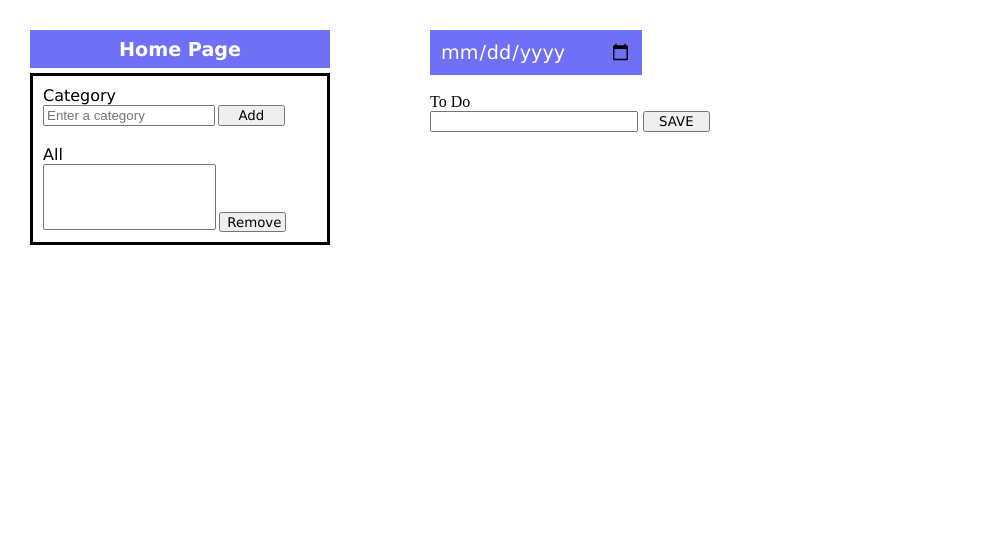
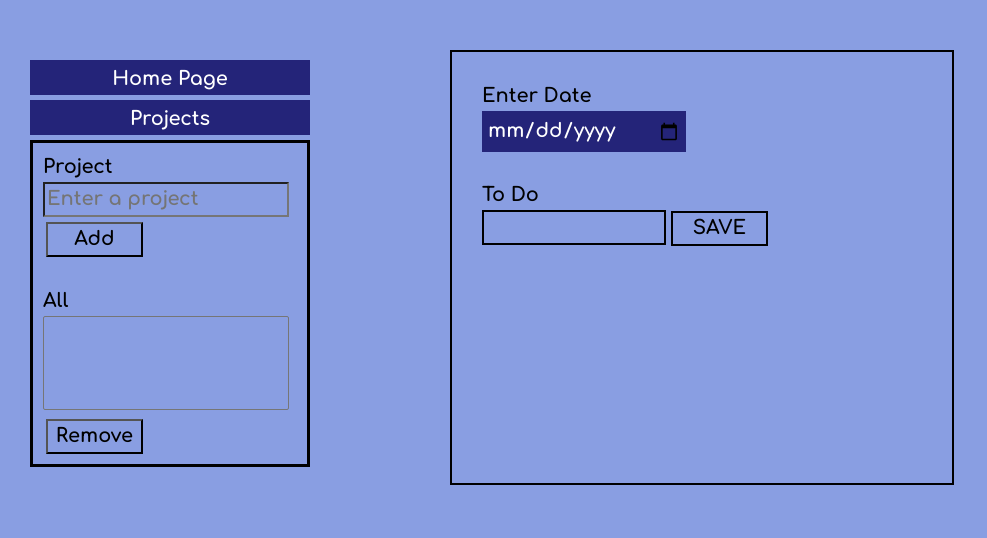
Before and after one commit to tttn13/task-tracker, a website built with webpack: page dist/index.html in a window 1280 px wide. Shown: the whole page, without its empty margins (0-987 px from the left). Built offline with nearby package versions, Linux system fonts and the light colour scheme.

Commit message:
update response design

```diff
--- a/src/createNewTodo.js
+++ b/src/createNewTodo.js
@@ -75,9 +75,13 @@ const NewToDo = (() => {
     const saveButton = create_inputButton("button", "submit", "SAVE");
     saveButton.addEventListener("click", updateToDoList);
 
+    const input_label_date = document.createElement("label");
+    input_label_date.for = "date-container";
+    input_label_date.innerText = "Enter Date\n";
     const inputDate = create_inputButton("date", "todo-date");
     inputDate.className = "date";
 
+    input_container.appendChild(input_label_date);
     input_container.appendChild(inputDate);
     input_container.appendChild(input_label);
     input_container.appendChild(inputText);
--- a/src/createOptions.js
+++ b/src/createOptions.js
@@ -10,14 +10,19 @@ const NewOption = (() => {
   };
 
   const create_form_layout = () => {
+    const ProjectsButton = document.createElement('button')
+    ProjectsButton.setAttribute("id", "projects-btn");
+    ProjectsButton.textContent = "Projects";
+
     const menu_form = document.createElement("form");
+    menu_form.style.display = 'block';
     const form_label = document.createElement("label");
-    form_label.innerText = "Category\n";
+    form_label.innerText = "Project\n";
 
     const input_form = document.createElement("input");
     input_form.type = "text";
     input_form.id = "category-input";
-    input_form.placeholder = "Enter a category";
+    input_form.placeholder = "Enter a project";
 
     const addBtn = document.createElement("button");
     addBtn.textContent = "Add";
@@ -37,6 +42,10 @@ const NewOption = (() => {
     removeBtn.textContent = "Remove";
     removeBtn.addEventListener("click", remove_selected_options);
 
+    const categories_list = document.createElement("ul");
+    categories_list.id = "categories-list";
+    categories_list.style.display = 'block';
+
     const homeBtn = document.createElement("button");
     homeBtn.setAttribute("id", "home-btn");
     homeBtn.textContent = "Home Page";
@@ -46,7 +55,18 @@ const NewOption = (() => {
       hidePresentDiv("");
     });
 
+    ProjectsButton.addEventListener("click", () => {
+      if (menu_form.style.display && categories_list.style.display != 'none'){
+        menu_form.style.display = 'none';
+          categories_list.style.display = 'none';
+        } else {
+          menu_form.style.display = 'block';
+          categories_list.style.display = 'block';
+        }
+    })
+
     side_bar.appendChild(homeBtn);
+    side_bar.appendChild( ProjectsButton);
     menu_form.appendChild(form_label);
     menu_form.appendChild(input_form);
     menu_form.appendChild(addBtn);
@@ -55,10 +75,8 @@ const NewOption = (() => {
     menu_form.appendChild(removeBtn);
 
     side_bar.appendChild(menu_form);
+    side_bar.appendChild(categories_list);
 
-    const categories_list = document.createElement("ul");
-    categories_list.id = "categories-list";
-    side_bar.appendChild(categories_list);
   };
 
   const create_new_option = (event) => {
@@ -213,29 +231,30 @@ const CategoriesList = (() => {
 
   const ifCheckBoxIsChecked = (checkBox, checkBoxText, modalBox_id) => {
     NewToDo.getTodos()
-    .filter(item => modalBox_id.includes(item.id))
-    .forEach((item) => {
+      .filter((item) => modalBox_id.includes(item.id))
+      .forEach((item) => {
         checkBox.checked = item.category == checkBoxText;
-    })
-    }
-
+      });
+  };
 
   const updateItemCategory = (modalBox_id, checkBox, cat_element_p) => {
     NewToDo.getTodos()
-    .filter(item => modalBox_id.includes(item.id))
-    .forEach((item) => {
-        checkBox.checked ? (item.category = cat_element_p.innerText) : (item.category = "");
-    })
+      .filter((item) => modalBox_id.includes(item.id))
+      .forEach((item) => {
+        checkBox.checked
+          ? (item.category = cat_element_p.innerText)
+          : (item.category = "");
+      });
 
     NewToDo.persistToStorage();
   };
 
   const populateToDos = (category, master_div) => {
     NewToDo.getTodos()
-        .filter(item => item.category == category)
-        .forEach((item) => {
-            setUpToDoView(item, master_div)
-        });
+      .filter((item) => item.category == category)
+      .forEach((item) => {
+        setUpToDoView(item, master_div);
+      });
     return master_div;
   };
 
@@ -248,7 +267,7 @@ const CategoriesList = (() => {
     categoryTime.innerText = item.date;
     master_div.appendChild(categoryTodo);
     master_div.appendChild(categoryTime);
-  }
+  };
 
   const populateViews = () => {
     const options_box = document.querySelector("#list");
```
Also changed, not shown: dist/index.html, dist/main.js, dist/styles.css.
